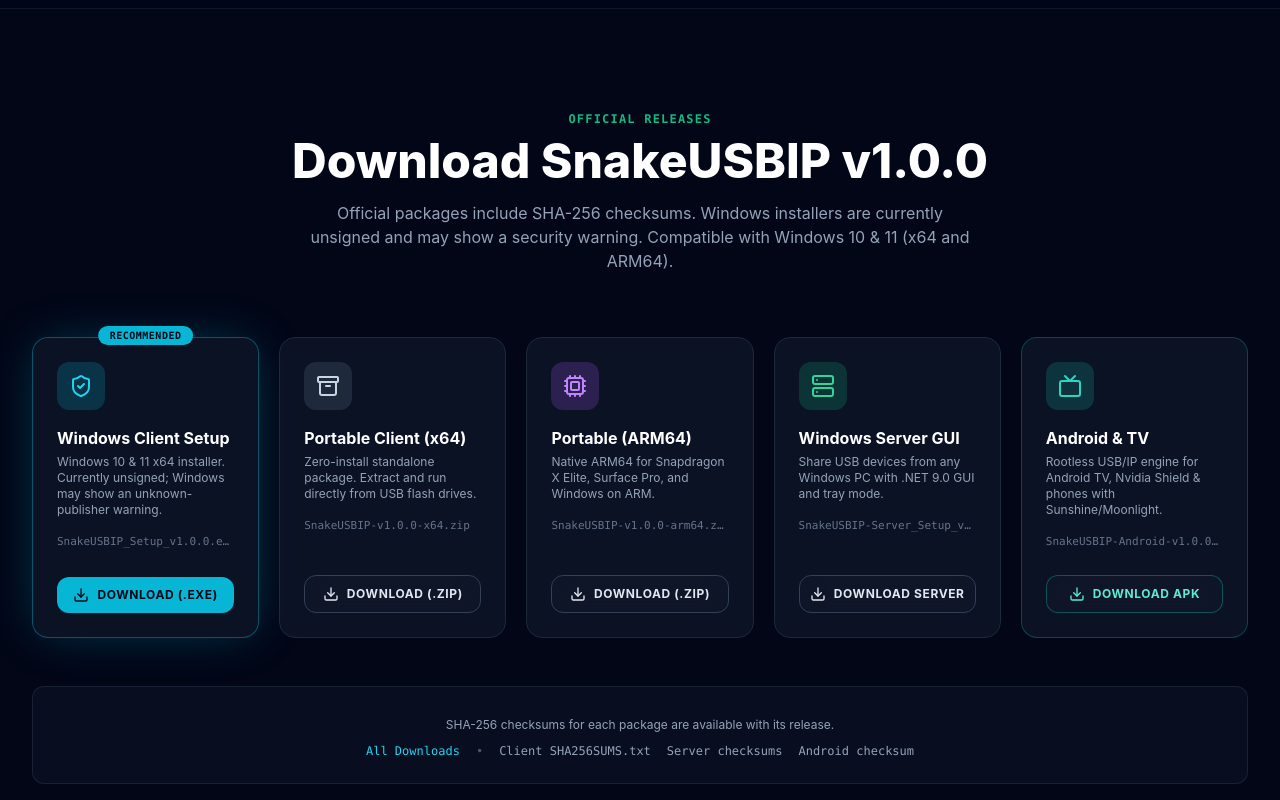
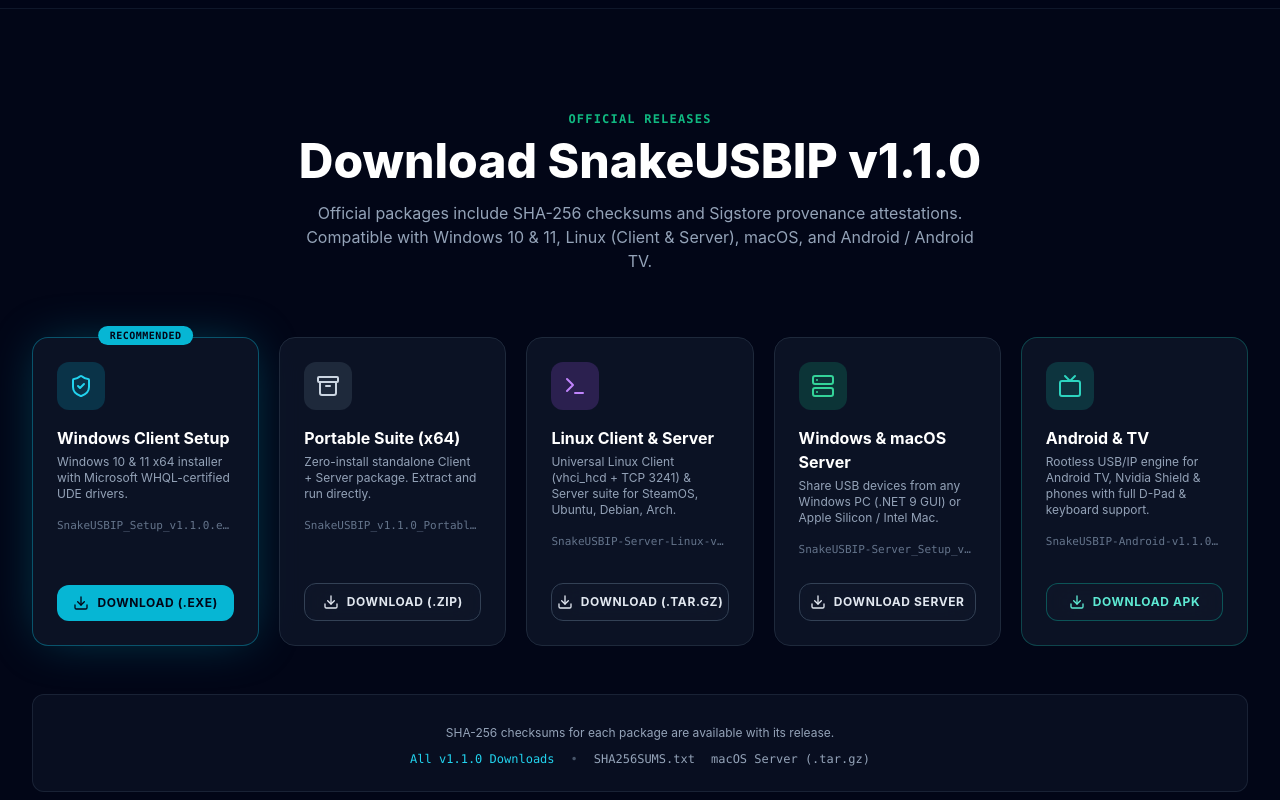
Before and after one commit to oscarlosu-lab/SnakeUSBIP, a plain HTML site: page docs/index.html in a window 1280 px wide. Shown: the part 6320-7120 px from the top of the page. Drawn offline with nearby package versions, Linux system fonts and the light colour scheme.

Commit message:
docs: update READMEs, ARM64 docs, and web portal download links to v1.1.0

```diff
--- a/docs/index.html
+++ b/docs/index.html
@@ -634,9 +634,9 @@
 
       <div class="text-center mb-16">
         <span class="text-accent-emerald font-mono text-xs uppercase tracking-widest font-semibold" data-i18n="dl_badge">Official Releases</span>
-        <h2 class="text-3xl sm:text-5xl font-extrabold mt-2 text-white" data-i18n="dl_title">Download SnakeUSBIP v1.0.0</h2>
+        <h2 class="text-3xl sm:text-5xl font-extrabold mt-2 text-white" data-i18n="dl_title">Download SnakeUSBIP v1.1.0</h2>
         <p class="text-slate-400 mt-4 max-w-2xl mx-auto" data-i18n="dl_desc">
-          Official packages include SHA-256 checksums. Windows installers are currently unsigned and may show a security warning. Compatible with Windows 10 & 11 (x64 and ARM64).
+          Official packages include SHA-256 checksums and Sigstore provenance attestations. Compatible with Windows 10 & 11, Linux (Client & Server), macOS, and Android / Android TV.
         </p>
       </div>
 
@@ -652,11 +652,11 @@
               <i data-lucide="shield-check" class="w-6 h-6"></i>
             </div>
             <h3 class="text-base font-bold text-white">Windows Client Setup</h3>
-            <p class="text-xs text-slate-400 mt-1">Windows 10 & 11 x64 installer. Currently unsigned; Windows may show an unknown-publisher warning.</p>
-            <div class="mt-4 text-[11px] font-mono text-slate-500 truncate">SnakeUSBIP_Setup_v1.0.0.exe</div>
+            <p class="text-xs text-slate-400 mt-1">Windows 10 & 11 x64 installer with Microsoft WHQL-certified UDE drivers.</p>
+            <div class="mt-4 text-[11px] font-mono text-slate-500 truncate">SnakeUSBIP_Setup_v1.1.0.exe</div>
           </div>
           <div class="mt-6">
-            <a href="https://github.com/oscarlosu-lab/SnakeUSBIP-Downloads/releases/download/client-v1.0.0/SnakeUSBIP_Setup_v1.0.0.exe" class="w-full py-2.5 rounded-xl bg-brand-500 hover:bg-brand-400 text-slate-950 font-bold text-xs uppercase tracking-wider transition-all flex items-center justify-center gap-2">
+            <a href="https://github.com/oscarlosu-lab/SnakeUSBIP/releases/download/v1.1.0/SnakeUSBIP_Setup_v1.1.0.exe" class="w-full py-2.5 rounded-xl bg-brand-500 hover:bg-brand-400 text-slate-950 font-bold text-xs uppercase tracking-wider transition-all flex items-center justify-center gap-2">
               <i data-lucide="download" class="w-4 h-4"></i>
               <span>Download (.exe)</span>
             </a>
@@ -669,32 +669,32 @@
             <div class="w-12 h-12 rounded-xl bg-slate-800 text-slate-300 flex items-center justify-center mb-4">
               <i data-lucide="archive" class="w-6 h-6"></i>
             </div>
-            <h3 class="text-base font-bold text-white">Portable Client (x64)</h3>
-            <p class="text-xs text-slate-400 mt-1">Zero-install standalone package. Extract and run directly from USB flash drives.</p>
-            <div class="mt-4 text-[11px] font-mono text-slate-500 truncate">SnakeUSBIP-v1.0.0-x64.zip</div>
+            <h3 class="text-base font-bold text-white">Portable Suite (x64)</h3>
+            <p class="text-xs text-slate-400 mt-1">Zero-install standalone Client + Server package. Extract and run directly.</p>
+            <div class="mt-4 text-[11px] font-mono text-slate-500 truncate">SnakeUSBIP_v1.1.0_Portable_win-x64.zip</div>
           </div>
           <div class="mt-6">
-            <a href="https://github.com/oscarlosu-lab/SnakeUSBIP-Downloads/releases/download/client-v1.0.0/SnakeUSBIP-v1.0.0-x64.zip" class="w-full py-2.5 rounded-xl glass-panel hover:bg-slate-800 text-slate-200 border border-slate-700 font-bold text-xs uppercase tracking-wider transition-all flex items-center justify-center gap-2">
+            <a href="https://github.com/oscarlosu-lab/SnakeUSBIP/releases/download/v1.1.0/SnakeUSBIP_v1.1.0_Portable_win-x64.zip" class="w-full py-2.5 rounded-xl glass-panel hover:bg-slate-800 text-slate-200 border border-slate-700 font-bold text-xs uppercase tracking-wider transition-all flex items-center justify-center gap-2">
               <i data-lucide="download" class="w-4 h-4"></i>
               <span>Download (.zip)</span>
             </a>
           </div>
         </div>
 
-        <!-- Package 3: Portable ARM64 -->
+        <!-- Package 3: Linux Client & Server -->
         <div class="p-6 rounded-2xl glass-panel border border-slate-800 hover:border-slate-700 flex flex-col justify-between">
           <div>
             <div class="w-12 h-12 rounded-xl bg-purple-500/20 text-purple-400 flex items-center justify-center mb-4">
-              <i data-lucide="cpu" class="w-6 h-6"></i>
+              <i data-lucide="terminal" class="w-6 h-6"></i>
             </div>
-            <h3 class="text-base font-bold text-white">Portable (ARM64)</h3>
-            <p class="text-xs text-slate-400 mt-1">Native ARM64 for Snapdragon X Elite, Surface Pro, and Windows on ARM.</p>
-            <div class="mt-4 text-[11px] font-mono text-slate-500 truncate">SnakeUSBIP-v1.0.0-arm64.zip</div>
+            <h3 class="text-base font-bold text-white">Linux Client & Server</h3>
+            <p class="text-xs text-slate-400 mt-1">Universal Linux Client (vhci_hcd + TCP 3241) & Server suite for SteamOS, Ubuntu, Debian, Arch.</p>
+            <div class="mt-4 text-[11px] font-mono text-slate-500 truncate">SnakeUSBIP-Server-Linux-v1.1.0.tar.gz</div>
           </div>
           <div class="mt-6">
-            <a href="https://github.com/oscarlosu-lab/SnakeUSBIP-Downloads/releases/download/client-v1.0.0/SnakeUSBIP-v1.0.0-arm64.zip" class="w-full py-2.5 rounded-xl glass-panel hover:bg-slate-800 text-slate-200 border border-slate-700 font-bold text-xs uppercase tracking-wider transition-all flex items-center justify-center gap-2">
+            <a href="https://github.com/oscarlosu-lab/SnakeUSBIP/releases/download/v1.1.0/SnakeUSBIP-Server-Linux-v1.1.0.tar.gz" class="w-full py-2.5 rounded-xl glass-panel hover:bg-slate-800 text-slate-200 border border-slate-700 font-bold text-xs uppercase tracking-wider transition-all flex items-center justify-center gap-2">
               <i data-lucide="download" class="w-4 h-4"></i>
-              <span>Download (.zip)</span>
+              <span>Download (.tar.gz)</span>
             </a>
           </div>
         </div>
@@ -705,12 +705,12 @@
             <div class="w-12 h-12 rounded-xl bg-emerald-500/20 text-emerald-400 flex items-center justify-center mb-4">
               <i data-lucide="server" class="w-6 h-6"></i>
             </div>
-            <h3 class="text-base font-bold text-white">Windows Server GUI</h3>
-            <p class="text-xs text-slate-400 mt-1">Share USB devices from any Windows PC with .NET 9.0 GUI and tray mode.</p>
-            <div class="mt-4 text-[11px] font-mono text-slate-500 truncate">SnakeUSBIP-Server_Setup_v1.0.0.exe</div>
+            <h3 class="text-base font-bold text-white">Windows & macOS Server</h3>
+            <p class="text-xs text-slate-400 mt-1">Share USB devices from any Windows PC (.NET 9 GUI) or Apple Silicon / Intel Mac.</p>
+            <div class="mt-4 text-[11px] font-mono text-slate-500 truncate">SnakeUSBIP-Server_Setup_v1.1.0.exe</div>
           </div>
           <div class="mt-6">
-            <a href="https://github.com/oscarlosu-lab/SnakeUSBIP-Downloads/releases/tag/server-v1.0.0" target="_blank" rel="noopener" class="w-full py-2.5 rounded-xl glass-panel hover:bg-slate-800 text-slate-200 border border-slate-700 font-bold text-xs uppercase tracking-wider transition-all flex items-center justify-center gap-2">
+            <a href="https://github.com/oscarlosu-lab/SnakeUSBIP/releases/download/v1.1.0/SnakeUSBIP-Server_Setup_v1.1.0.exe" target="_blank" rel="noopener" class="w-full py-2.5 rounded-xl glass-panel hover:bg-slate-800 text-slate-200 border border-slate-700 font-bold text-xs uppercase tracking-wider transition-all flex items-center justify-center gap-2">
               <i data-lucide="download" class="w-4 h-4"></i>
               <span>Download Server</span>
             </a>
@@ -724,11 +724,11 @@
               <i data-lucide="tv" class="w-6 h-6"></i>
             </div>
             <h3 class="text-base font-bold text-white">Android & TV</h3>
-            <p class="text-xs text-slate-400 mt-1">Rootless USB/IP engine for Android TV, Nvidia Shield & phones with Sunshine/Moonlight.</p>
-            <div class="mt-4 text-[11px] font-mono text-slate-500 truncate">SnakeUSBIP-Android-v1.0.0.apk</div>
+            <p class="text-xs text-slate-400 mt-1">Rootless USB/IP engine for Android TV, Nvidia Shield & phones with full D-Pad & keyboard support.</p>
+            <div class="mt-4 text-[11px] font-mono text-slate-500 truncate">SnakeUSBIP-Android-v1.1.0.apk</div>
           </div>
           <div class="mt-6">
-            <a href="https://github.com/oscarlosu-lab/SnakeUSBIP-Downloads/releases/download/android-v1.0.0/SnakeUSBIP-Android-v1.0.0.apk" target="_blank" rel="noopener" class="w-full py-2.5 rounded-xl glass-panel hover:bg-slate-800 text-teal-300 border border-teal-600/50 font-bold text-xs uppercase tracking-wider transition-all flex items-center justify-center gap-2">
+            <a href="https://github.com/oscarlosu-lab/SnakeUSBIP/releases/download/v1.1.0/SnakeUSBIP-Android-v1.1.0.apk" target="_blank" rel="noopener" class="w-full py-2.5 rounded-xl glass-panel hover:bg-slate-800 text-teal-300 border border-teal-600/50 font-bold text-xs uppercase tracking-wider transition-all flex items-center justify-center gap-2">
               <i data-lucide="download" class="w-4 h-4"></i>
               <span>Download APK</span>
             </a>
@@ -741,11 +741,10 @@
       <div class="mt-12 p-6 rounded-xl border border-slate-800/80 bg-slate-900/50 text-center">
         <span class="text-xs text-slate-400" data-i18n="sha_notice">SHA-256 checksums for each package are available with its release.</span>
         <div class="mt-2 flex items-center justify-center gap-4 text-xs font-mono">
-          <a href="https://github.com/oscarlosu-lab/SnakeUSBIP-Downloads/releases" target="_blank" rel="noopener" class="text-brand-400 hover:underline">All Downloads</a>
+          <a href="https://github.com/oscarlosu-lab/SnakeUSBIP/releases/tag/v1.1.0" target="_blank" rel="noopener" class="text-brand-400 hover:underline">All v1.1.0 Downloads</a>
           <span class="text-slate-600">•</span>
-          <a href="https://github.com/oscarlosu-lab/SnakeUSBIP-Downloads/releases/download/client-v1.0.0/SHA256SUMS.txt" target="_blank" rel="noopener" class="text-slate-400 hover:underline">Client SHA256SUMS.txt</a>
-          <a href="https://github.com/oscarlosu-lab/SnakeUSBIP-Downloads/releases/download/server-v1.0.0/SHA256SUMS.txt" target="_blank" rel="noopener" class="text-slate-400 hover:underline">Server checksums</a>
-          <a href="https://github.com/oscarlosu-lab/SnakeUSBIP-Downloads/releases/download/android-v1.0.0/SHA256SUMS.txt" target="_blank" rel="noopener" class="text-slate-400 hover:underline">Android checksum</a>
+          <a href="https://github.com/oscarlosu-lab/SnakeUSBIP/releases/download/v1.1.0/SHA256SUMS.txt" target="_blank" rel="noopener" class="text-slate-400 hover:underline">SHA256SUMS.txt</a>
+          <a href="https://github.com/oscarlosu-lab/SnakeUSBIP/releases/download/v1.1.0/SnakeUSBIP-Server-macOS-v1.1.0.tar.gz" target="_blank" rel="noopener" class="text-slate-400 hover:underline">macOS Server (.tar.gz)</a>
         </div>
       </div>
 
@@ -893,10 +892,10 @@
         video_title: "Official Video Masterclasses",
         video_desc: "Watch our in-depth video tutorials covering full setup, gaming streaming, and remote workshop workflows.",
         dl_badge: "Official Releases",
-        dl_title: "Download SnakeUSBIP v1.0.0",
-        dl_desc: "Official packages include SHA-256 checksums. Windows installers are currently unsigned and may show a security warning. Compatible with Windows 10 & 11 (x64 and ARM64).",
+        dl_title: "Download SnakeUSBIP v1.1.0",
+        dl_desc: "Official packages include SHA-256 checksums and Sigstore provenance attestations. Compatible with Windows 10 & 11, Linux (Client & Server), macOS, and Android / Android TV.",
         sha_notice: "SHA-256 checksums for each package are available with its release.",
-        community_title: "Join the Official r/SnakeUSBIP Community",
+        community_title: "Join the Official r/UsbAnywhere Community",
         community_desc: "Share your setups, ask troubleshooting questions, post benchmark latencies, and request new features with makers and gamers worldwide.",
         btn_kofi: "Support on Ko-fi",
         footer_license: "GPL-3.0 Open Source"
@@ -909,8 +908,8 @@
         nav_compare: "Comparativa",
         nav_videos: "Masterclasses",
         nav_downloads: "Descargas",
-        btn_get_snakeusbip: "Descargar v1.0.0",
-        hero_pill: "v1.0.0 Certificado WHQL • Multidispositivo • 100% Gratuito",
+        btn_get_snakeusbip: "Descargar v1.1.0",
+        hero_pill: "v1.1.0 Certificado WHQL • Cliente Windows y Linux • 100% Gratuito",
         hero_title_1: "USB por Red de",
         hero_title_2: "Nueva Generación",
         hero_subtitle: "Conecta mandos, volantes SimRacing, láseres diodo y cámaras de impresión 3D por Wi-Fi, Ethernet o VPN. Cero costes de licencia, sin límites de dispositivos y drivers oficiales certificados por Microsoft WHQL.",
@@ -957,8 +956,8 @@
         video_title: "Masterclasses Oficiales en Vídeo",
         video_desc: "Visualiza nuestros tutoriales detallados que cubren la instalación completa, el streaming de juegos y el taller láser remoto.",
         dl_badge: "Lanzamientos Oficiales",
-        dl_title: "Descargar SnakeUSBIP v1.0.0",
-        dl_desc: "Los paquetes oficiales incluyen sumas SHA-256. Los instaladores de Windows aún no están firmados y pueden mostrar una advertencia de seguridad. Compatibles con Windows 10 y 11 (x64 y ARM64).",
+        dl_title: "Descargar SnakeUSBIP v1.1.0",
+        dl_desc: "Los paquetes oficiales incluyen sumas SHA-256 y atestación Sigstore. Compatibles con Windows 10 y 11, Linux (Cliente y Servidor), macOS y Android / Android TV.",
         sha_notice: "Las sumas SHA-256 de cada paquete están disponibles junto con su lanzamiento.",
         community_title: "Únete a la Comunidad Oficial r/SnakeUSBIP",
         community_desc: "Comparte tus montajes, resuelve dudas técnicas, publica tus pruebas de latencia y propone mejoras con usuarios de todo el mundo.",
```
Also changed, not shown: 5 other files.
